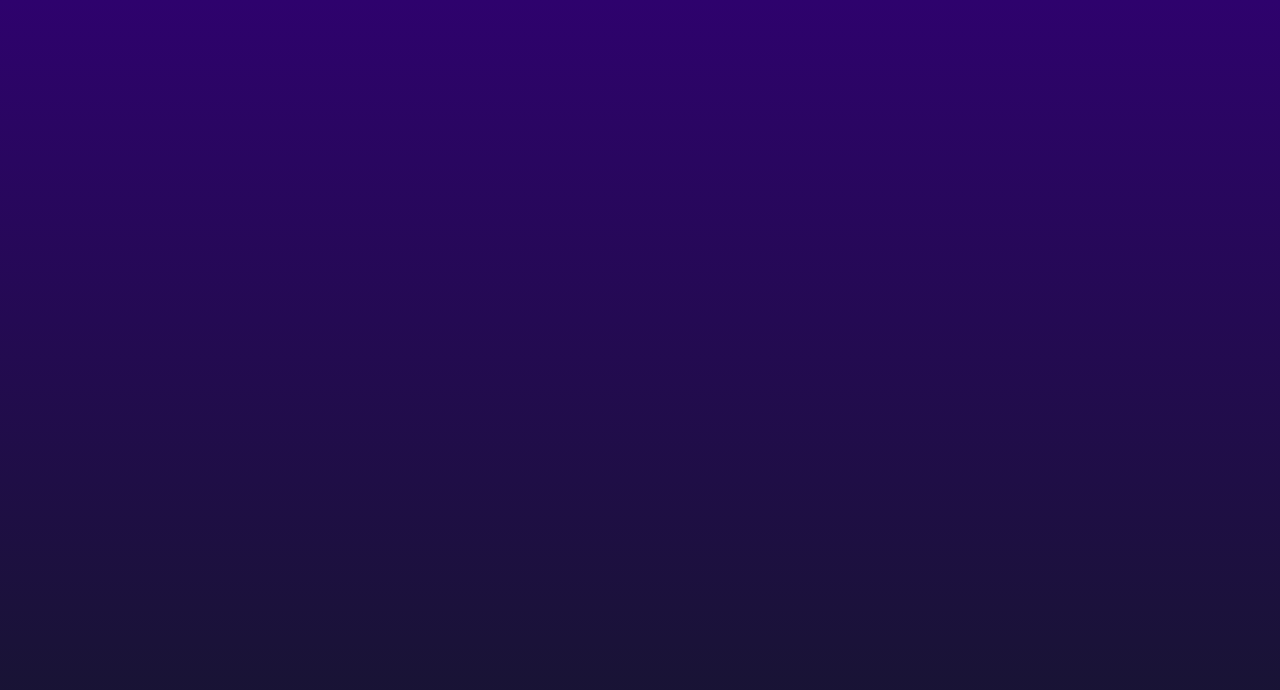
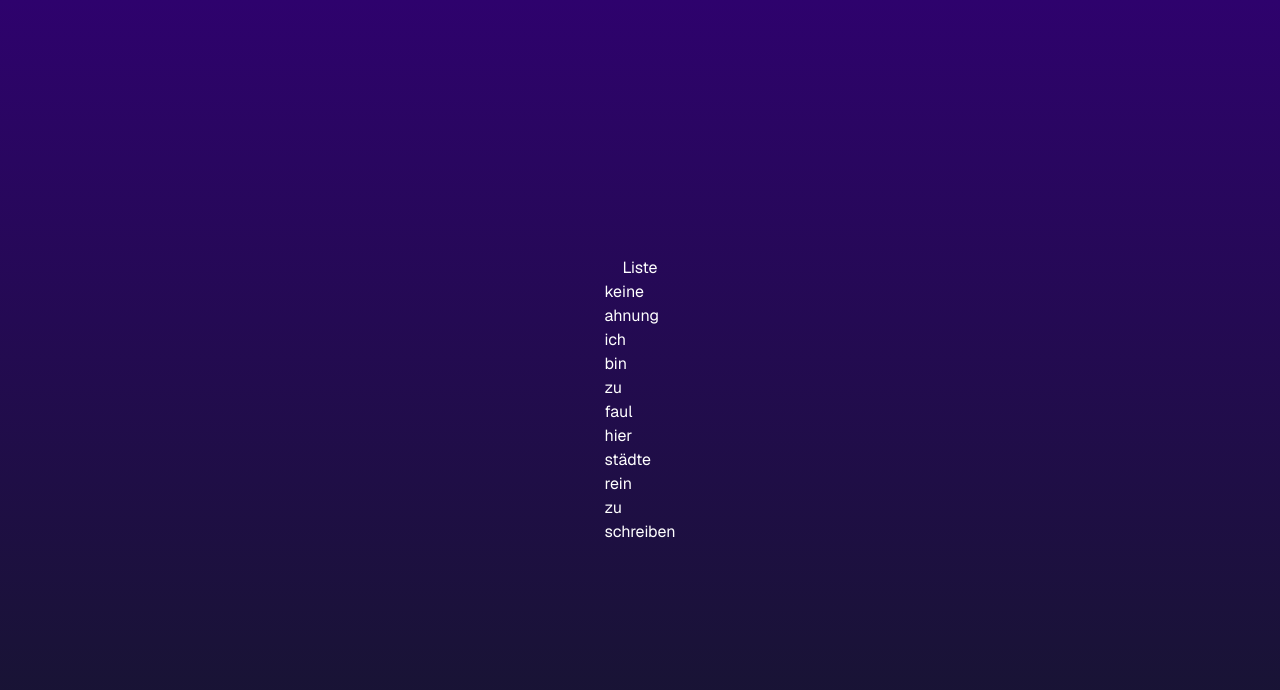
Before and after one commit to entemitmesser/kinovergleich, a Next.js app: page / in a window 1280 px wide. Shown: the top 690 px of the page. Built offline with nearby package versions, Linux system fonts and the light colour scheme.

Commit message:
added basic test(with fancy color changing)

```diff
--- a/src/app/page.tsx
+++ b/src/app/page.tsx
@@ -1,7 +1,46 @@
+"use client";
 import Link from "next/link";
+import { useState } from "react";
 
 export default function HomePage() {
+  const cities = [
+    "keine",
+    "ahnung",
+    "ich",
+    "bin",
+    "zu",
+    "faul",
+    "hier",
+    "städte",
+    "rein",
+    "zu",
+    "schreiben",
+  ];
+  const [currentIndex, setCurrentIndex] = useState(-1);
   return (
-    <main className="flex min-h-screen flex-col items-center justify-center bg-gradient-to-b from-[#2e026d] to-[#15162c] text-white"></main>
+    <main className="flex min-h-screen flex-col items-center justify-center bg-gradient-to-b from-[#2e026d] to-[#15162c] text-white">
+      <h1>Liste</h1>
+      <ul>
+        {cities.map((item, index) => (
+          <li
+            key={index}
+            className={
+              currentIndex === index
+                ? "active list-item bg-green-500"
+                : "list-item"
+            }
+            onClick={() => {
+              if (currentIndex == index) {
+                setCurrentIndex(-1);
+              } else {
+                setCurrentIndex(index);
+              }
+            }}
+          >
+            {item}
+          </li>
+        ))}
+      </ul>
+    </main>
   );
 }
```
